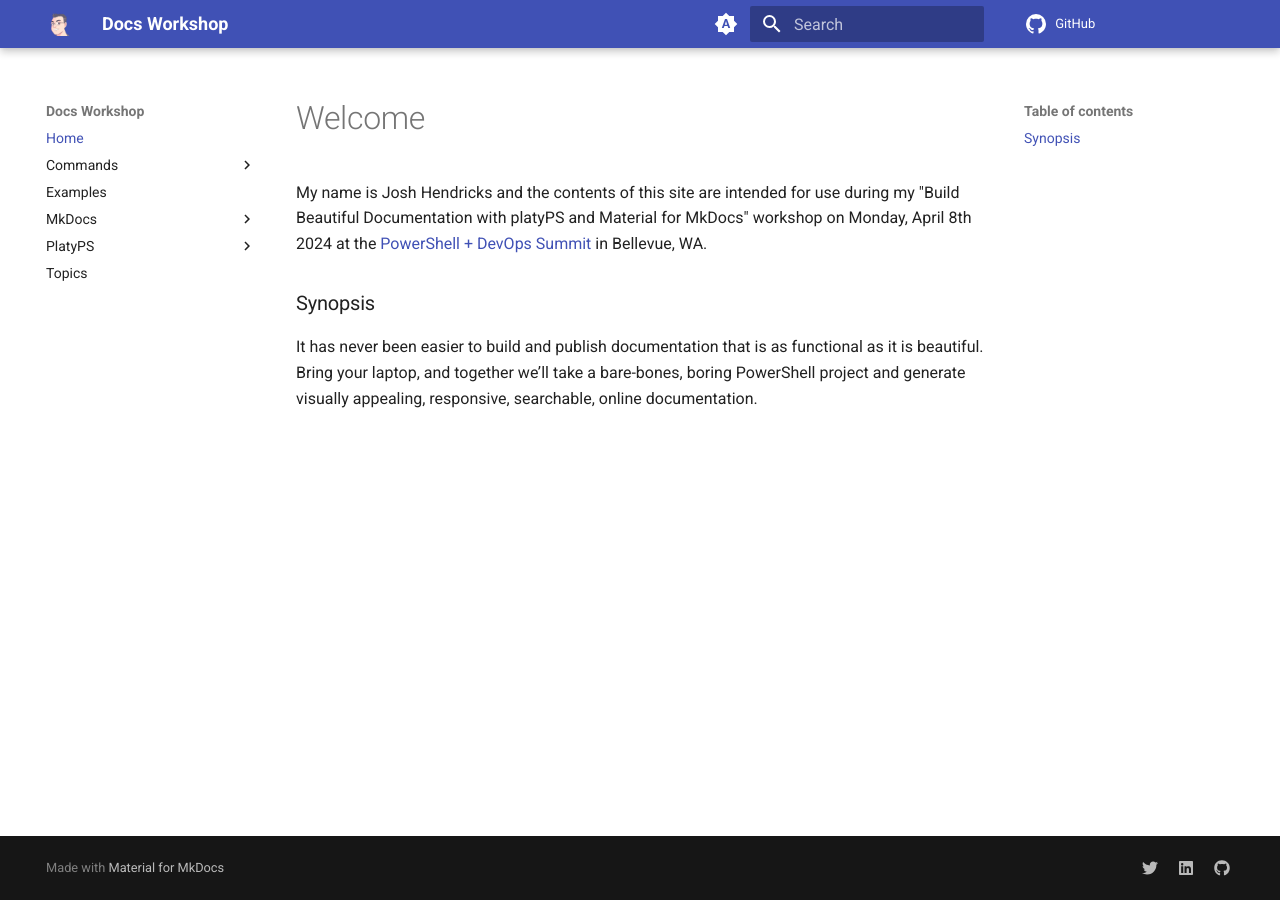
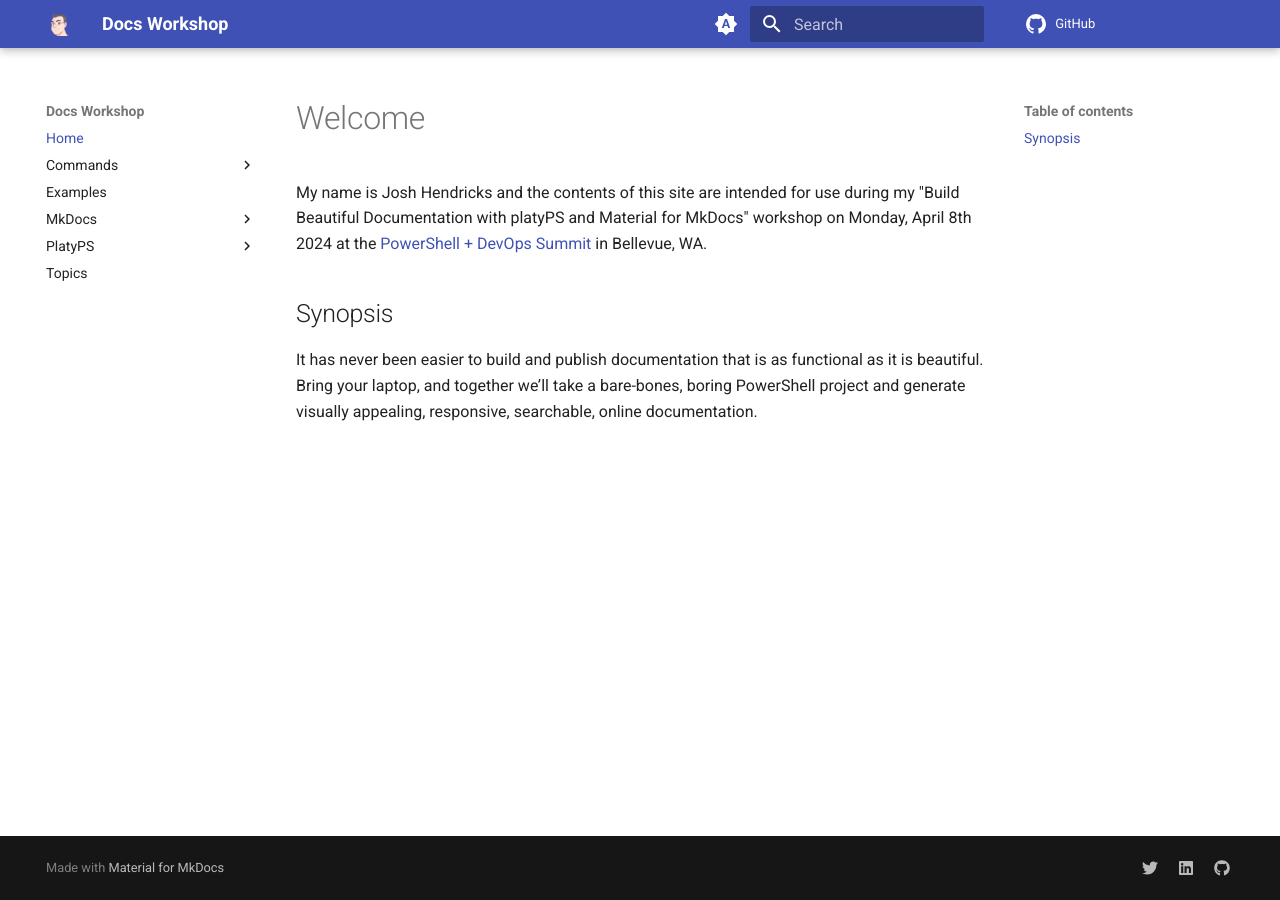
Before and after one commit to joshooaj/docs-workshop, an MkDocs documentation site: the page built from docs/README.md, in a window 1280 px wide. Built offline with MkDocs 1.6.1 and Material for MkDocs 9.7.7, drawn with Linux system fonts in a browser that asks for light colours; plug-ins that fetch from the network failed and are left out; comment, search, counter and statistics services are not loaded.

```diff
--- a/docs/README.md
+++ b/docs/README.md
@@ -5,7 +5,7 @@
 on Monday, April 8th 2024 at the [PowerShell + DevOps Summit](https://www.powershellsummit.org/)
 in Bellevue, WA.
 
-### Synopsis
+## Synopsis
 
 It has never been easier to build and publish documentation that is as functional
 as it is beautiful. Bring your laptop, and together we’ll take a bare-bones, boring
```
Also changed, not shown: docs/mkdocs/01-intro.md (+4 -2 lines), docs/mkdocs/05-themes.md (+3 -1 lines), .markdownlint.json (added), 1 other file.
